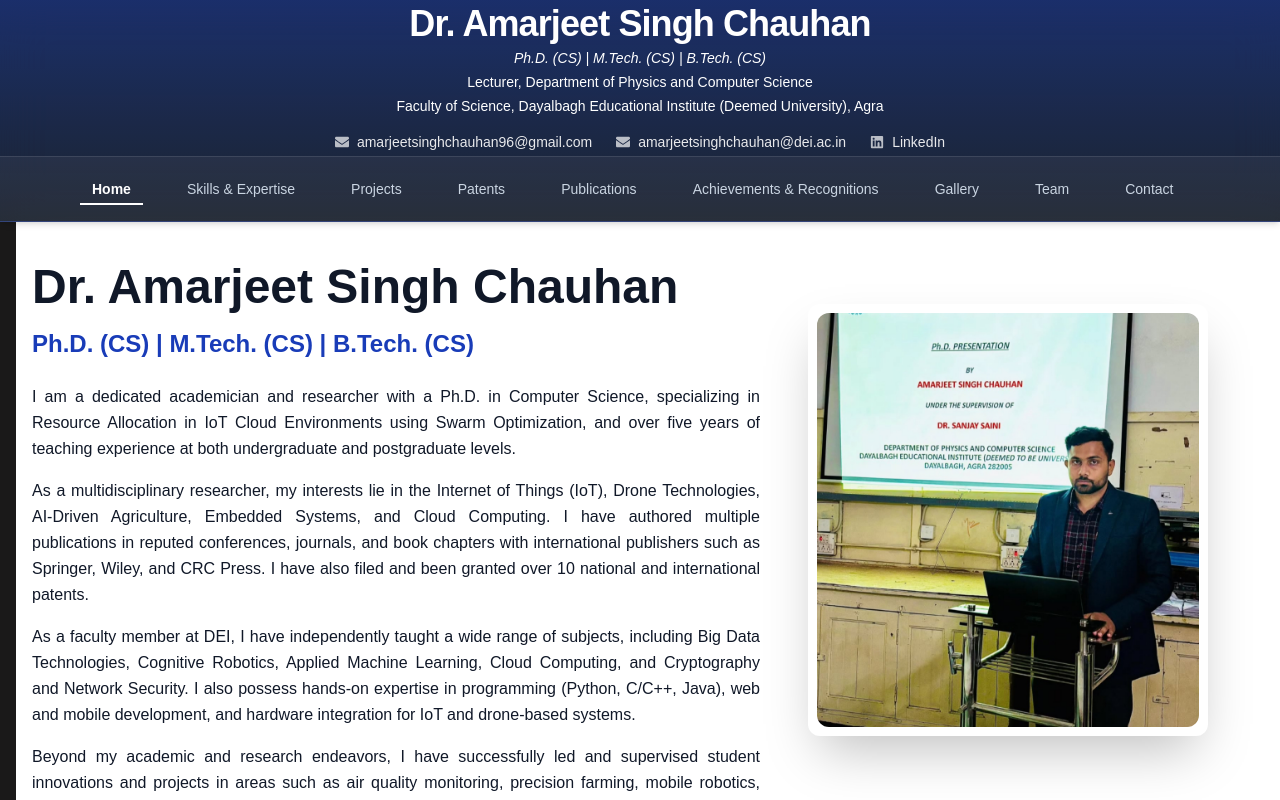
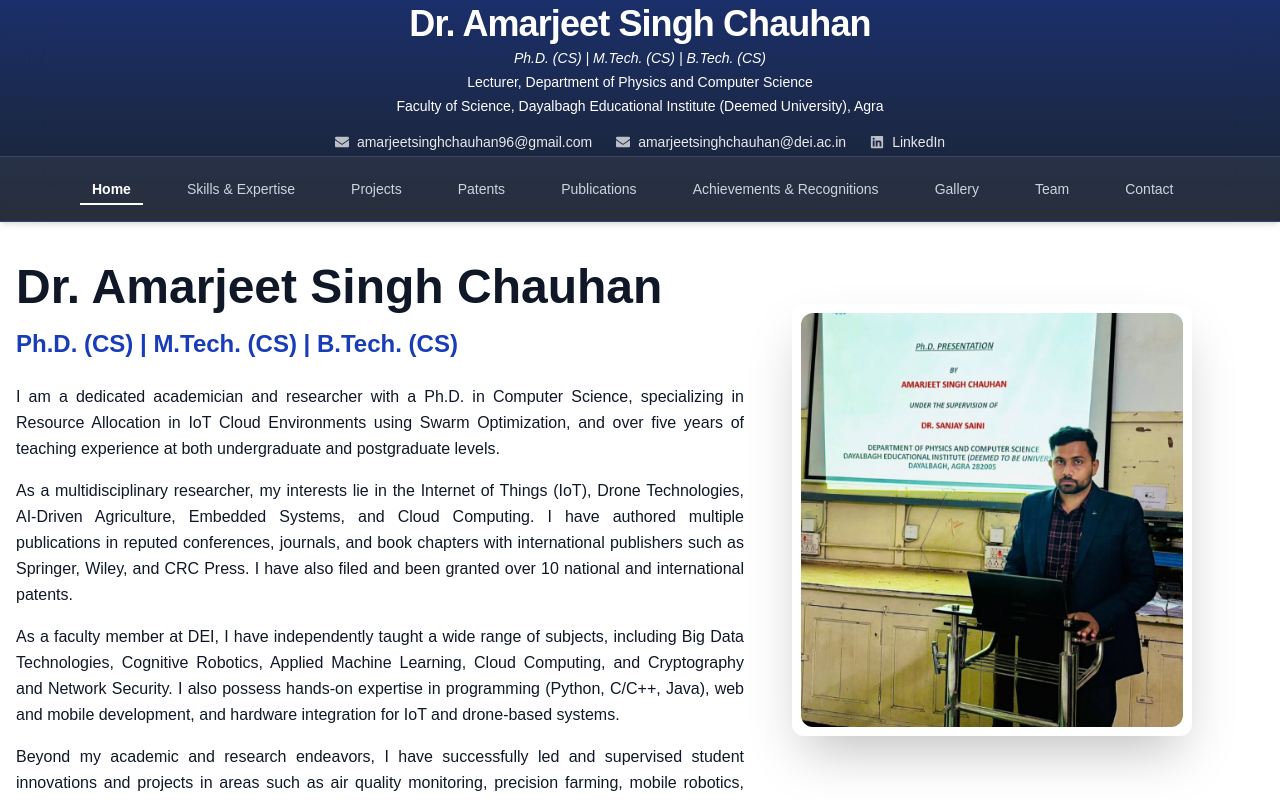
Before and after one commit to Abhisheklogics/sirPortfolio, a Next.js app: page / in a window 1280 px wide. Shown: the top 800 px of the page. Built offline with nearby package versions, Linux system fonts and the light colour scheme.

Commit message:
Update Hero.js

```diff
--- a/src/components/Hero.js
+++ b/src/components/Hero.js
@@ -35,7 +35,7 @@ export default function Hero() {
   ];
 
   return (
-    <section className="relative w-full bg-white overflow-hidden px-4 py-16 md:py-8 md:ml-4 text-gray-900">
+    <section className="relative w-full bg-white overflow-hidden px-4 py-16 md:py-8  text-gray-900">
       <div className="max-w-7xl mx-auto flex flex-col md:flex-row gap-12 items-center">
 
         <div className="w-full md:w-7/12 space-y-6 text-sm md:text-base">
```
